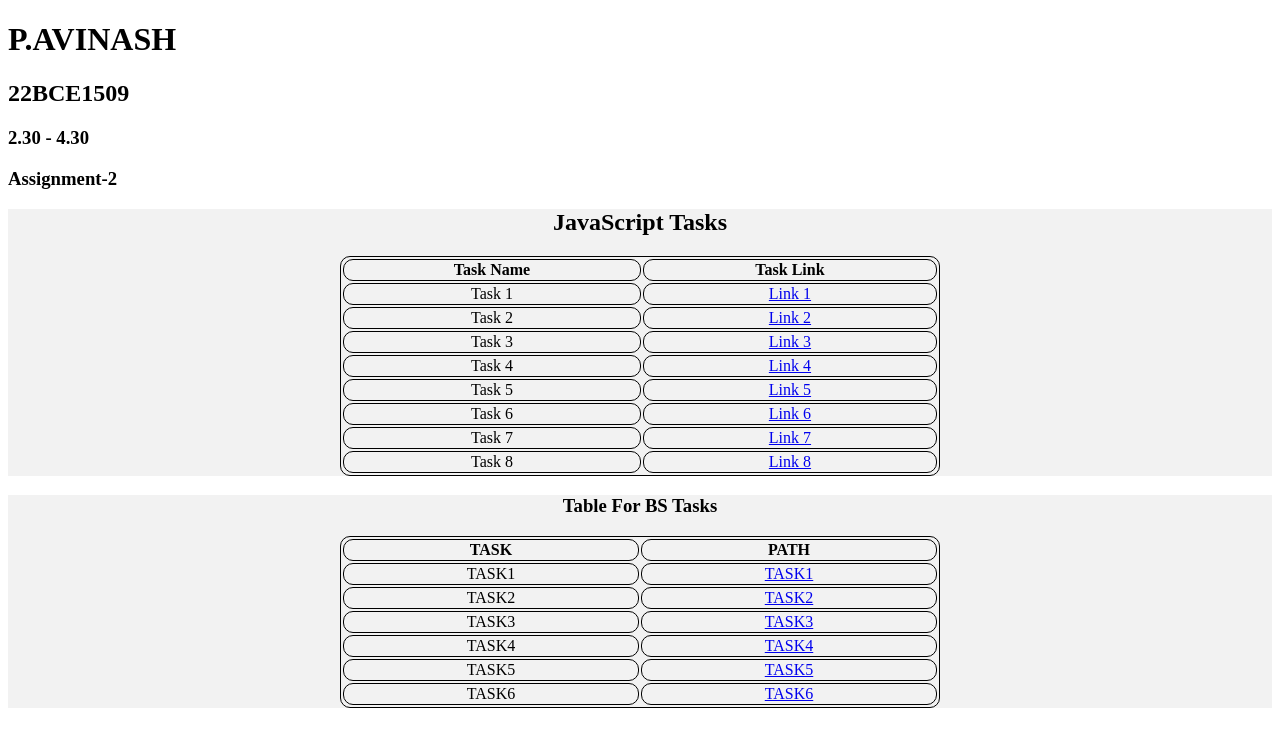
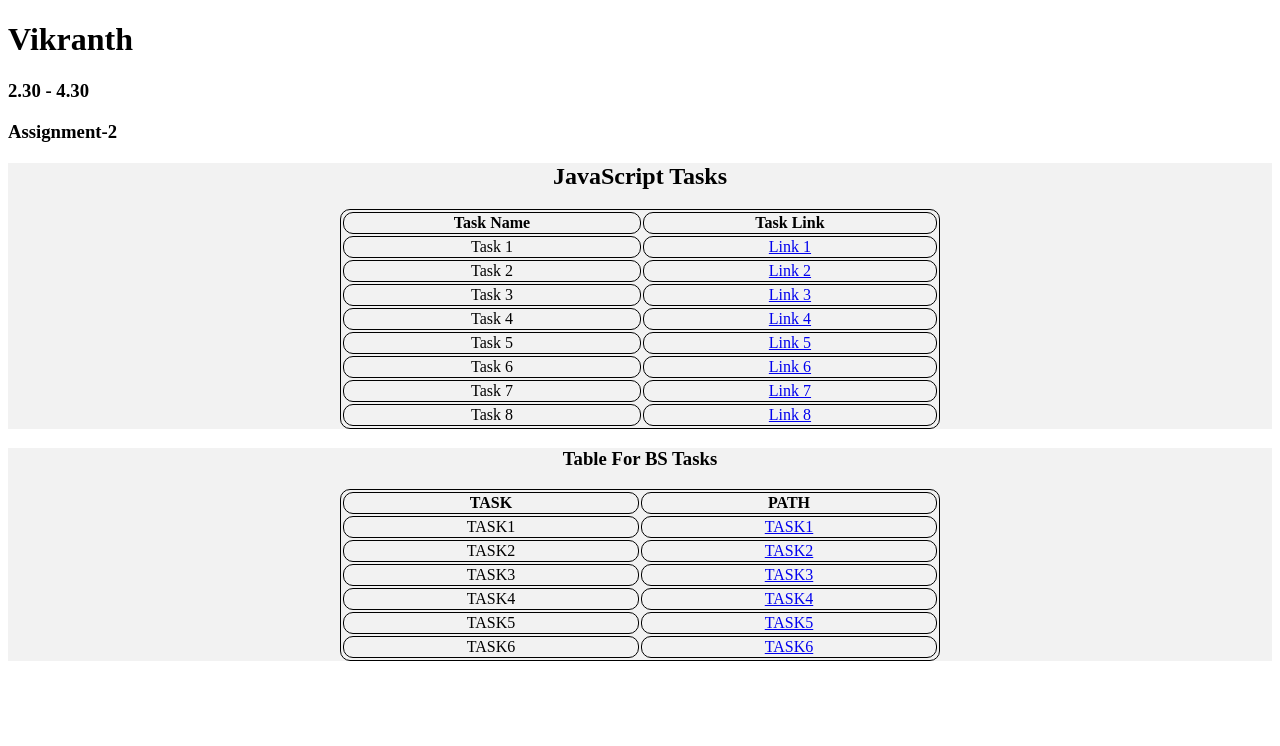
Before and after one commit to Vikranth235/mern, a plain HTML site: page index.html in a window 1280 px wide. Drawn offline with Linux system fonts and the light colour scheme.

Commit message:
Update index.html

```diff
--- a/index.html
+++ b/index.html
@@ -25,8 +25,7 @@
     </style>
 </head>
 <body>
-    <h1>P.AVINASH</h1>
-    <h2>22BCE1509<h3>
+    <h1>Vikranth</h1>
     <h3>2.30 - 4.30</h3>
     <h3>Assignment-2</h3>
     <div id="thi">
```
